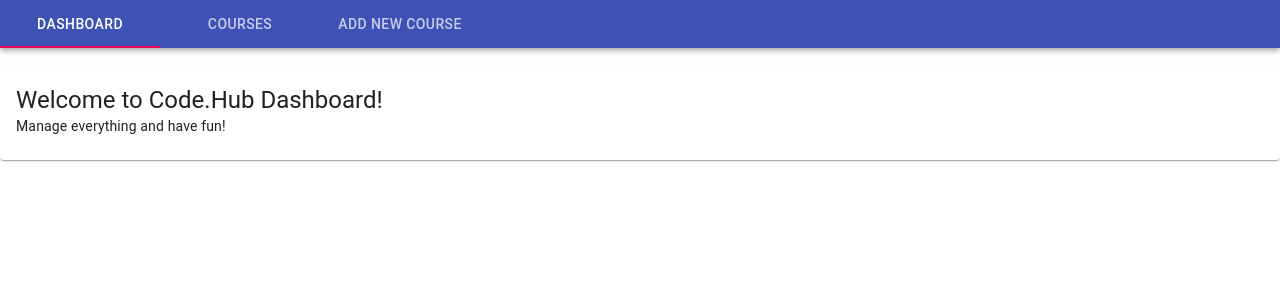
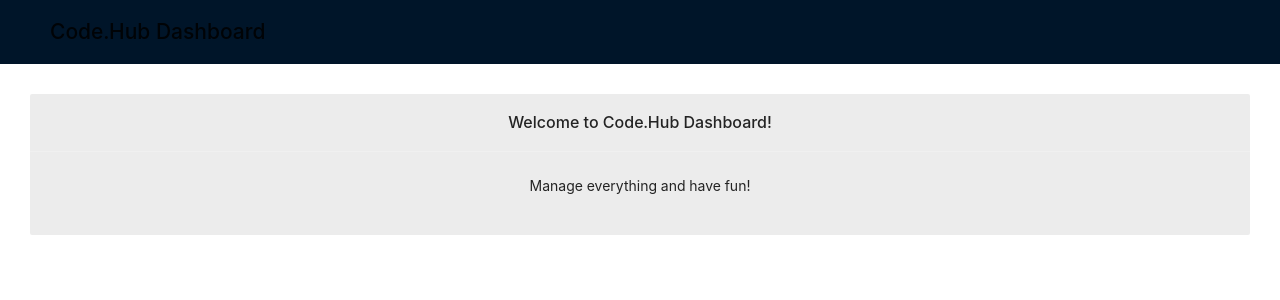
Before and after one commit to elefstathi/react-pfizer, a React (Create React App) app: page / in a window 1280 px wide. Shown: the top 300 px of the page. Built offline with nearby package versions, Linux system fonts and the light colour scheme.

Commit message:
header fixes

```diff
--- a/src/components/Dashboard.js
+++ b/src/components/Dashboard.js
@@ -1,34 +1,16 @@
 import React, { useState } from "react";
 import ReactDOM from "react-dom";
-import { makeStyles } from "@material-ui/core/styles";
-import AppBar from "@material-ui/core/AppBar";
-import Tabs from "@material-ui/core/Tabs";
-import Tab from "@material-ui/core/Tab";
-import Typography from "@material-ui/core/Typography";
-import Box from "@material-ui/core/Box";
-import WelcomeCard from "./WelcomeCard";
+import WelcomeCard from "./welcome/WelcomeCard";
+import Header from "./Header";
+import { Layout } from "antd";
+import "antd/dist/antd.css";
 
 export default function Dashboard() {
-    const [value, setValue] = useState(0);
-    const handleChange = (event, newValue) => {
-        setValue(newValue);
-    };
 
   return (
-    <div>
-      <AppBar position="static">
-        <Tabs
-          value={value}
-          onChange={handleChange}
-          aria-label="simple tabs example"
-        >
-          <Tab label="Dashboard" />
-          <Tab label="Courses" />
-          <Tab label="Add new course" />
-        </Tabs>
-      </AppBar>
-      <br></br>
+    <Layout className="layout">
+      <Header/>
       <WelcomeCard/>
-    </div>
+    </Layout>
   );
 }
--- /dev/null
+++ b/src/components/Header.js
@@ -0,0 +1,12 @@
+import React from "react";
+import { Layout } from "antd";
+
+const { Header } = Layout;
+
+const AppHeader = () => (
+  <Header className="header">
+    <h2>Code.Hub Dashboard</h2>
+  </Header>
+);
+
+export default AppHeader;
--- a/src/components/WelcomeCard.js
+++ /dev/null
@@ -1,18 +0,0 @@
-import { CardContent } from "@material-ui/core";
-import Card from "@material-ui/core/Card";
-import Typography from "@material-ui/core/Typography";
-
-export default function WelcomeCard() {
-  return (
-    <Card>
-      <CardContent>
-        <Typography variant="h5" component="h2">
-          Welcome to Code.Hub Dashboard!
-        </Typography>
-        <Typography variant="body2" component="p">
-          Manage everything and have fun!
-        </Typography>
-      </CardContent>
-    </Card>
-  );
-}
--- /dev/null
+++ b/src/components/welcome/Welcome.css
@@ -0,0 +1,4 @@
+.site-card-border-less-wrapper {
+    padding: 30px;
+    background: white;
+}
--- /dev/null
+++ b/src/components/welcome/WelcomeCard.js
@@ -0,0 +1,17 @@
+import { Card } from "antd";
+import "antd/dist/antd.css";
+import "./Welcome.css";
+
+export default function WelcomeCard() {
+  return (
+    <div className="site-card-border-less-wrapper">
+      <Card
+        title="Welcome to Code.Hub Dashboard!"
+        bordered={false}
+        style={{ width: "100%", backgroundColor: "#ececec", textAlign: "center" }}
+      >
+        <p>Manage everything and have fun!</p>
+      </Card>
+    </div>
+  );
+}
```
